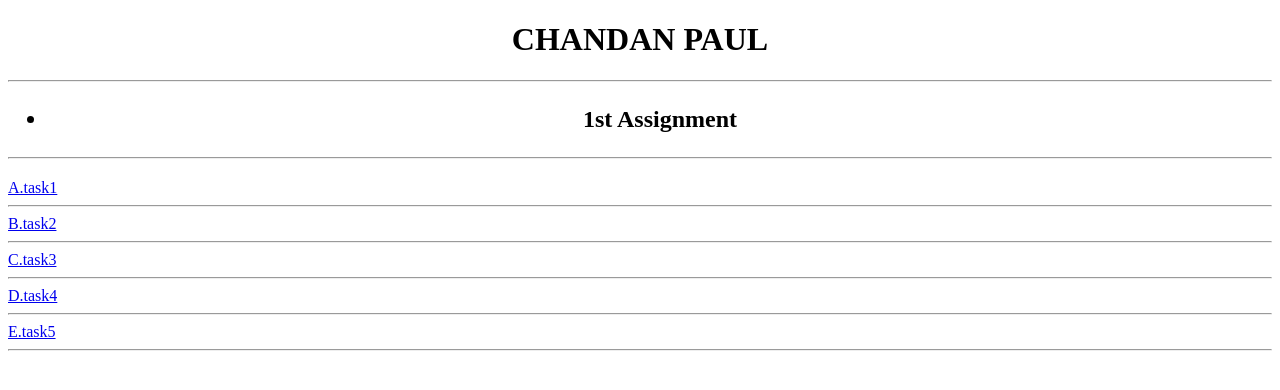
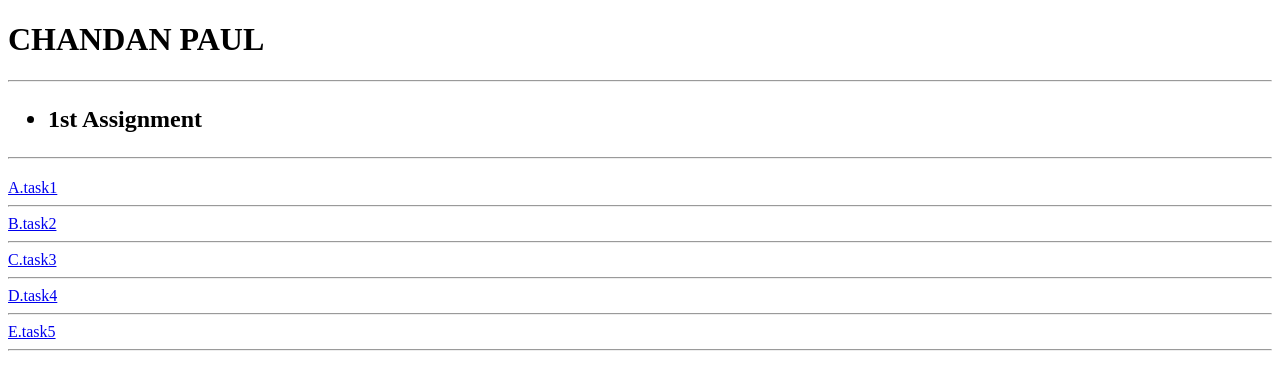
Before and after one commit to chandanpaul123/web_task, a plain HTML site: page index.html in a window 1280 px wide. Drawn offline with Linux system fonts and the light colour scheme.

Commit message:
Update index.html

```diff
--- a/index.html
+++ b/index.html
@@ -7,9 +7,9 @@
     <title>Document</title>
   </head>
   <body>
-    <h1 align="center"><b>CHANDAN PAUL</b></h1>
+    <h1><b>CHANDAN PAUL</b></h1>
     <hr />
-    <h2 align="center">
+    <h2>
       <ul>
         <li>1st Assignment</li>
       </ul>
```
